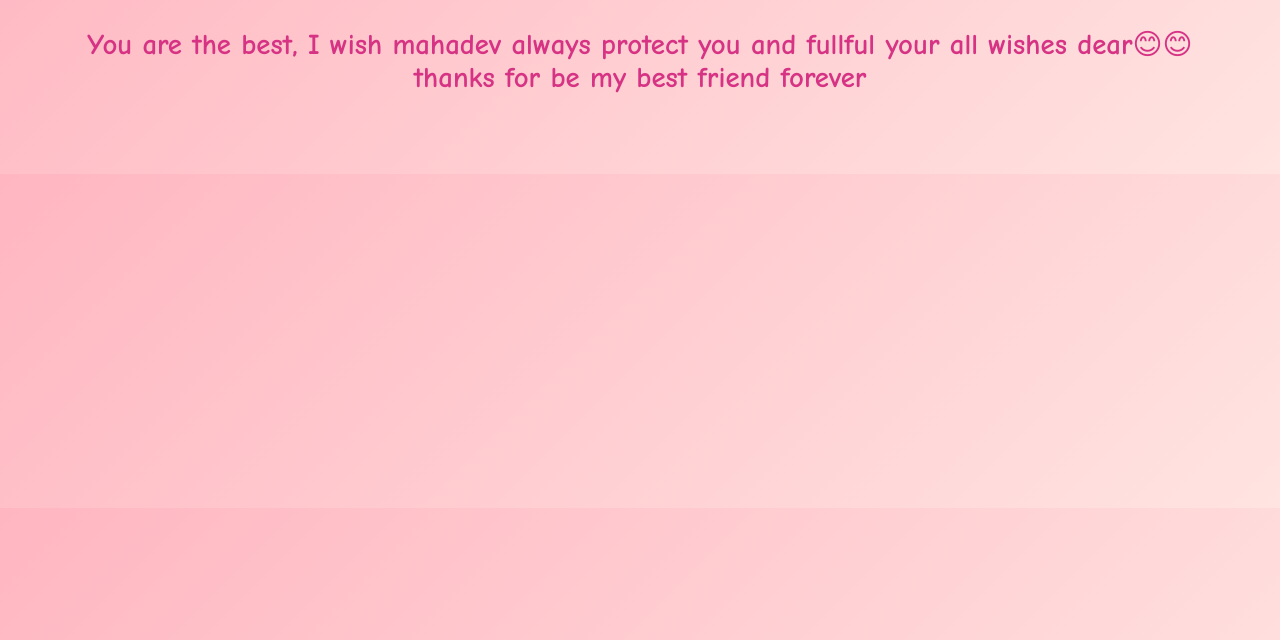
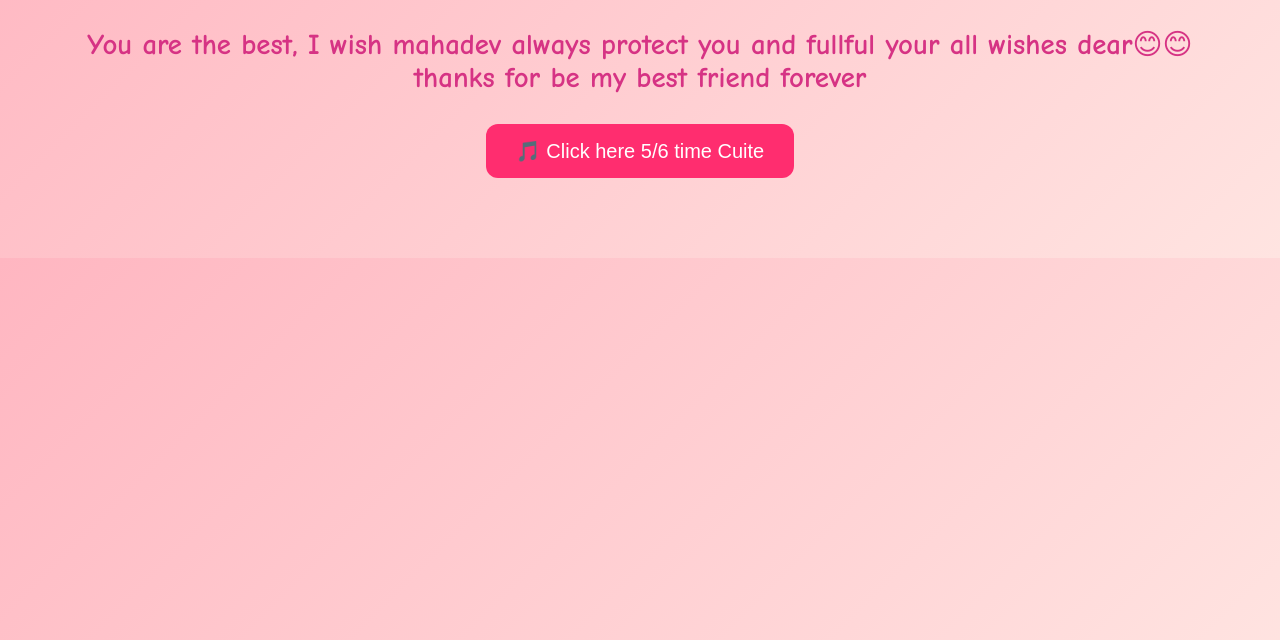
Before and after one commit to himanshu-kumar97/happy-birthday-, a plain HTML site: page index.html in a window 1280 px wide. Shown: the part 160-800 px from the top of the page. Drawn offline with Linux system fonts and the light colour scheme.

Commit message:
Update index.html

```diff
--- a/index.html
+++ b/index.html
@@ -92,6 +92,8 @@
 <h2>You are the best, I wish mahadev always protect you and fullful your all wishes dear😊😊
     thanks for be my best friend forever </h2>
 
+  <button id="playBtn">🎵 Click here 5/6 time Cuite </button>
+
 <audio id="bdaySong">
   <source src="birthday.mp3" type="audio/mpeg">
 </audio>
```
